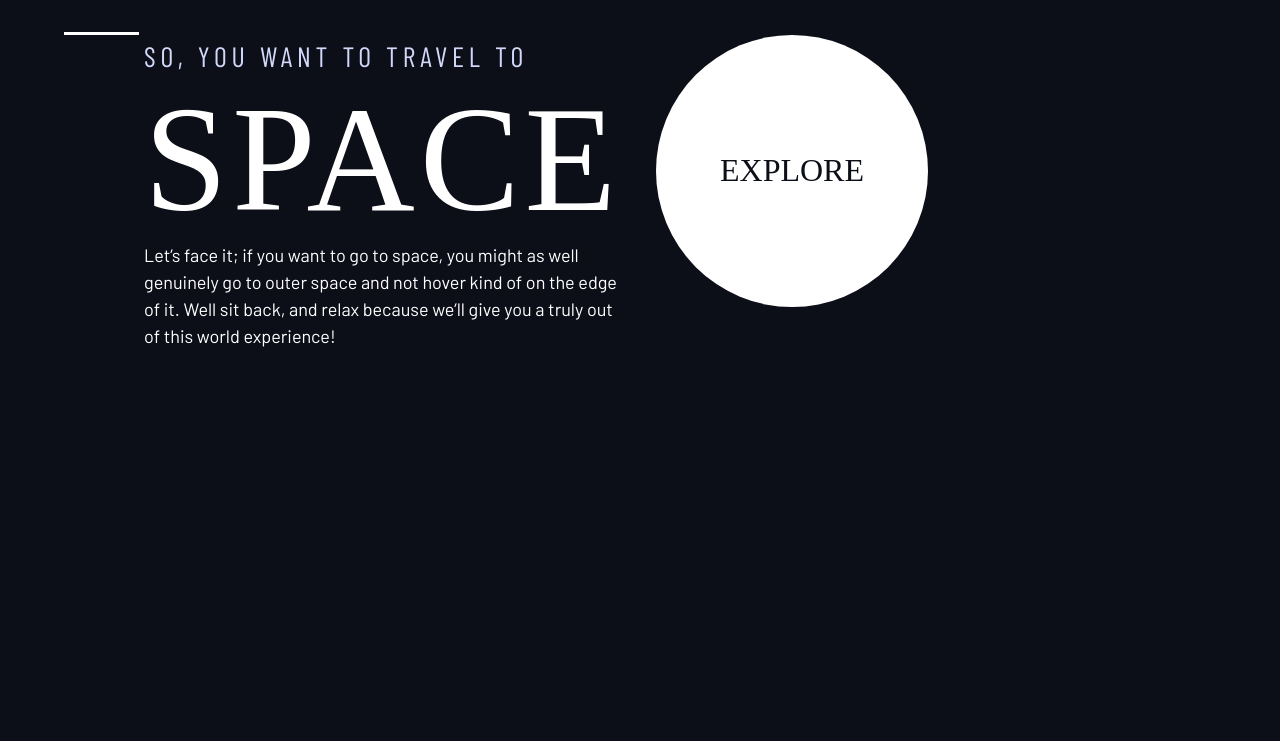
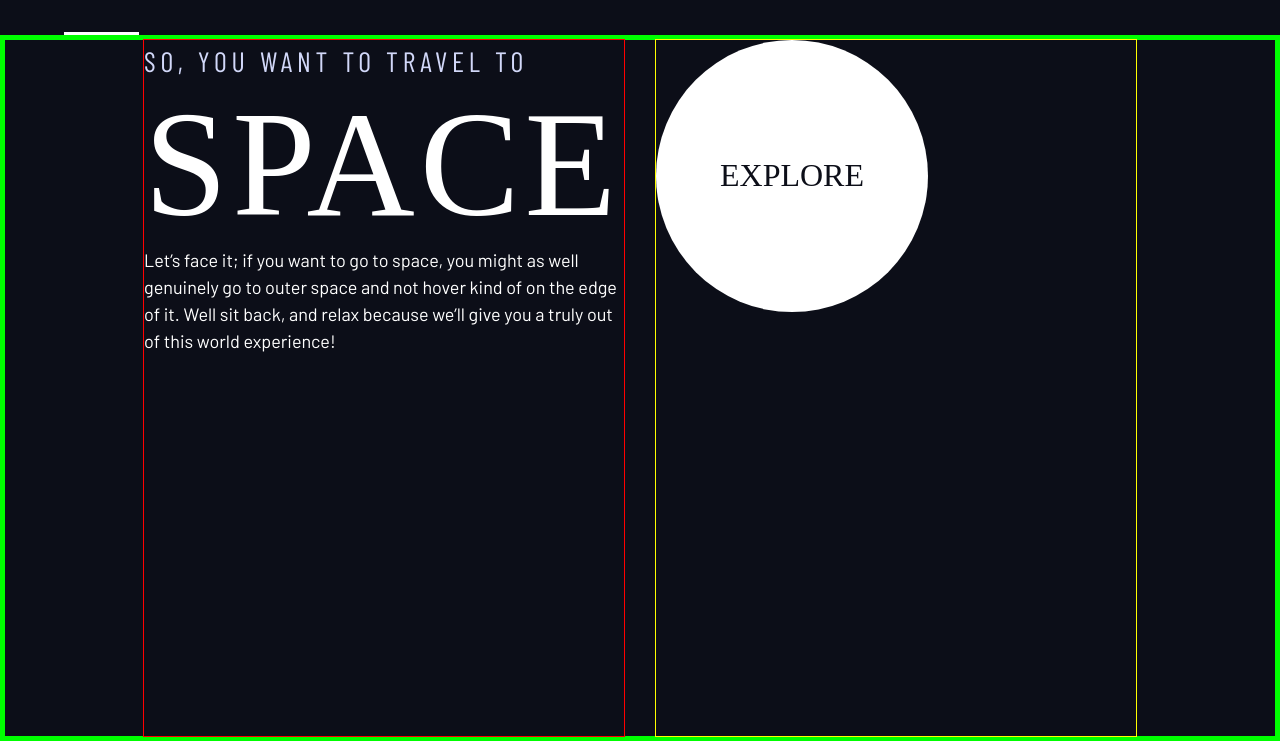
Before and after one commit to En-Er-Elg/spaceTravelWebsite, a plain HTML site: page index.html in a window 1280 px wide. Shown: the part 59-800 px from the top of the page. Drawn offline with nearby package versions, Linux system fonts and the light colour scheme; a web font is replaced by a local one.

Commit message:
styling The HomePage Responsiveness lesson #3

```diff
--- a/style.css
+++ b/style.css
@@ -68,6 +68,8 @@ body {
 	background-color: hsl(var(--clr-dark));
 	line-height: 1.5;
 	min-height: 100vh;
+	display: grid;
+	grid-template-rows: min-content 1fr;
 }
 
 /* make images easier to work with */
@@ -123,7 +125,12 @@ select {
 	max-width: 80rem;
 }
 .grid-container {
+	border: 5px solid lime;
 	display: grid;
+}
+
+@media (min-width: 45rem) {
+	.grid-container {
 		column-gap: var(--container-gap, 2rem);
 		grid-template-columns: minmax(2rem, 1fr) repeat(2, minmax(0, 30rem)) minmax(
 				2rem,
@@ -132,11 +139,15 @@ select {
 	}
 	.grid-container > *:first-child {
 		grid-column: 2;
+		outline: 1px solid red;
 	}
 
 	.grid-container > *:last-child {
 		grid-column: 3;
+		outline: 1px solid yellow;
 	}
+}
+
 .sr-only {
 	position: absolute;
 	width: 1px;
```
Lines whose indentation alone changed are shown as unchanged.
